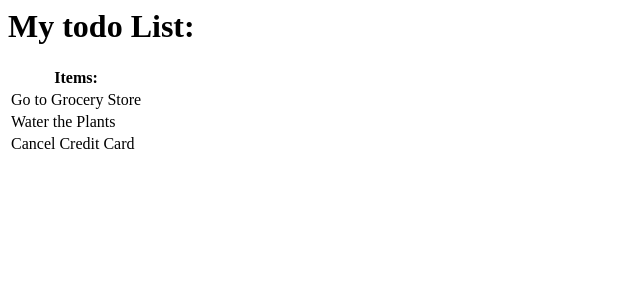
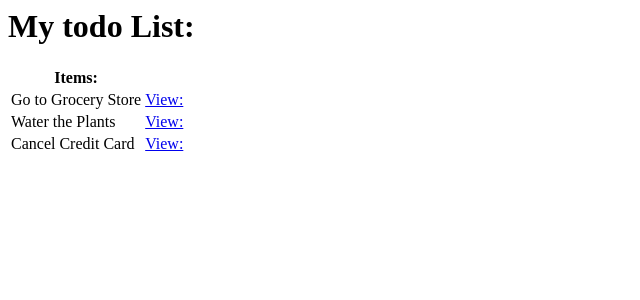
Before and after one commit to LeahGrim/TodoList, a Django app: page / in a window 1280 px wide. Shown: the top 300 px of the page, without its empty margins (0-640 px from the left). Run offline with Django 4.2, Linux system fonts and the light colour scheme; data comes from the database, SQL or seed files in the repository.

```diff
--- a/todolistprj/todo/templates/todo/task_list.html
+++ b/todolistprj/todo/templates/todo/task_list.html
@@ -9,7 +9,7 @@
         <td>
             {{tasks.title}}
         </td>
-        <td> <a href="{% url 'tasks-detail' tasks.id %}"> </a></td>
+        <td> <a href="{% url 'tasks-detail' tasks.id %}"> View: </a></td>
     </tr>
     <!-- when the user has nothing in the list -->
     {% empty %}
--- a/todolistprj/todo/urls.py
+++ b/todolistprj/todo/urls.py
@@ -4,5 +4,5 @@ from .views import TaskList, TaskDetail
 
 urlpatterns = [
     path('', TaskList.as_view(), name="task"),
-    path('task/<int:pk>/', TaskDetail.as_view(), name="task-detail")
+    path('task/<int:pk>/', TaskDetail.as_view(), name="tasks-detail")
 ]
```
Also changed, not shown: todolistprj/todo/templates/todo/task.html (renamed from todolistprj/todo/templates/todo/task_detail.html).
